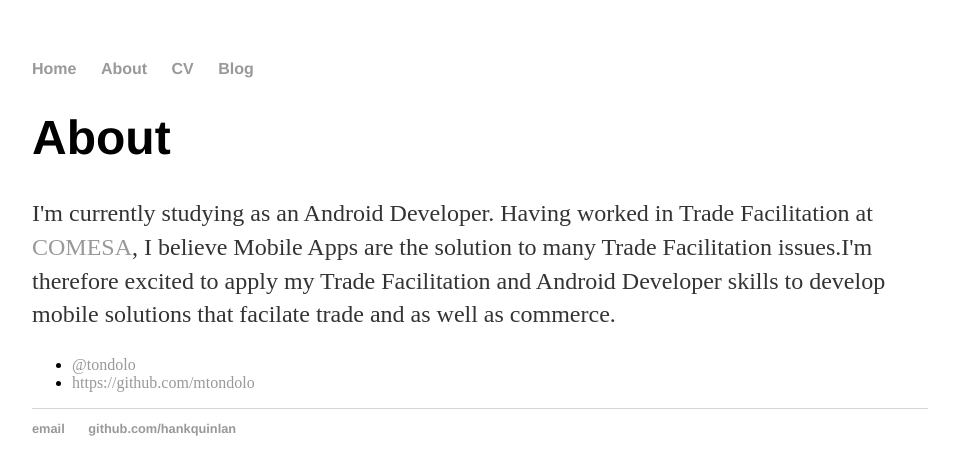
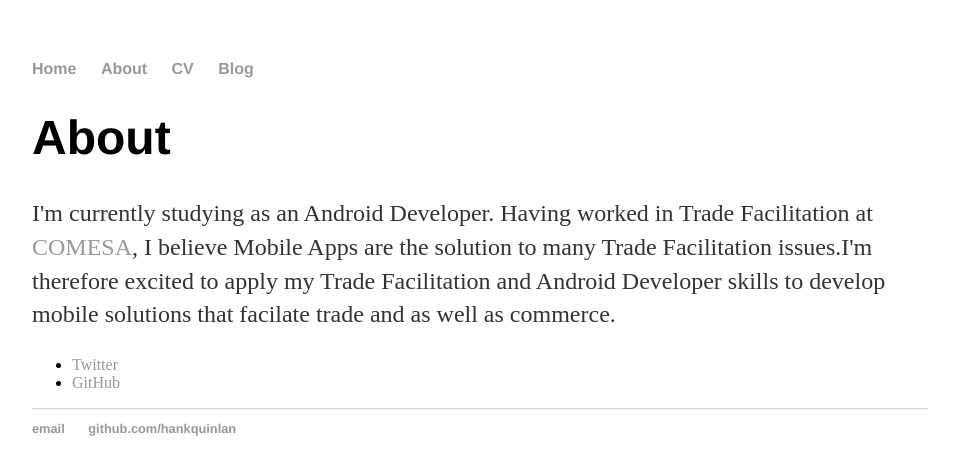
Before and after one commit to mtondolo/mtondolo.github.io, a Jekyll site: the page built from about/index.html, in a window 1280 px wide. Shown: the top 475 px of the page, without its empty margins (160-1119 px from the left). Built offline with Jekyll 4.4.1, drawn with Linux system fonts in a browser that asks for light colours.

Commit message:
Update index.html

```diff
--- a/about/index.html
+++ b/about/index.html
@@ -10,7 +10,7 @@
 			Trade Facilitation issues.I'm therefore excited to apply my Trade Facilitation and Android Developer skills
 			to develop mobile solutions that facilate trade and as well as commerce.</p>
 			<ul class="contacts">
-				<li><a href="#">@tondolo</a></li>
-				<li><a href="#">https://github.com/mtondolo</a></li>
+				<li><a href="@tondolo">Twitter</a></li>
+				<li><a href="https://github.com/mtondolo">GitHub</a></li>
 				</ul>
 		</div>
```
